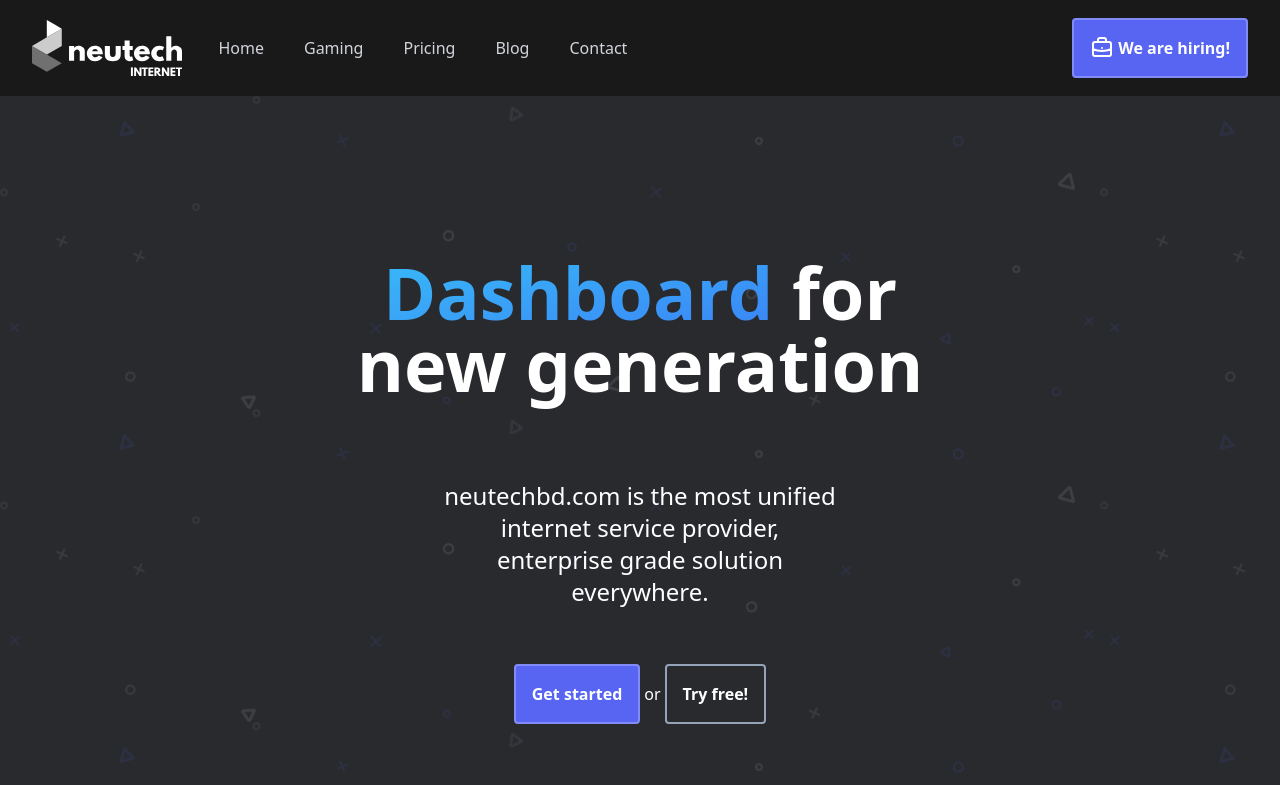
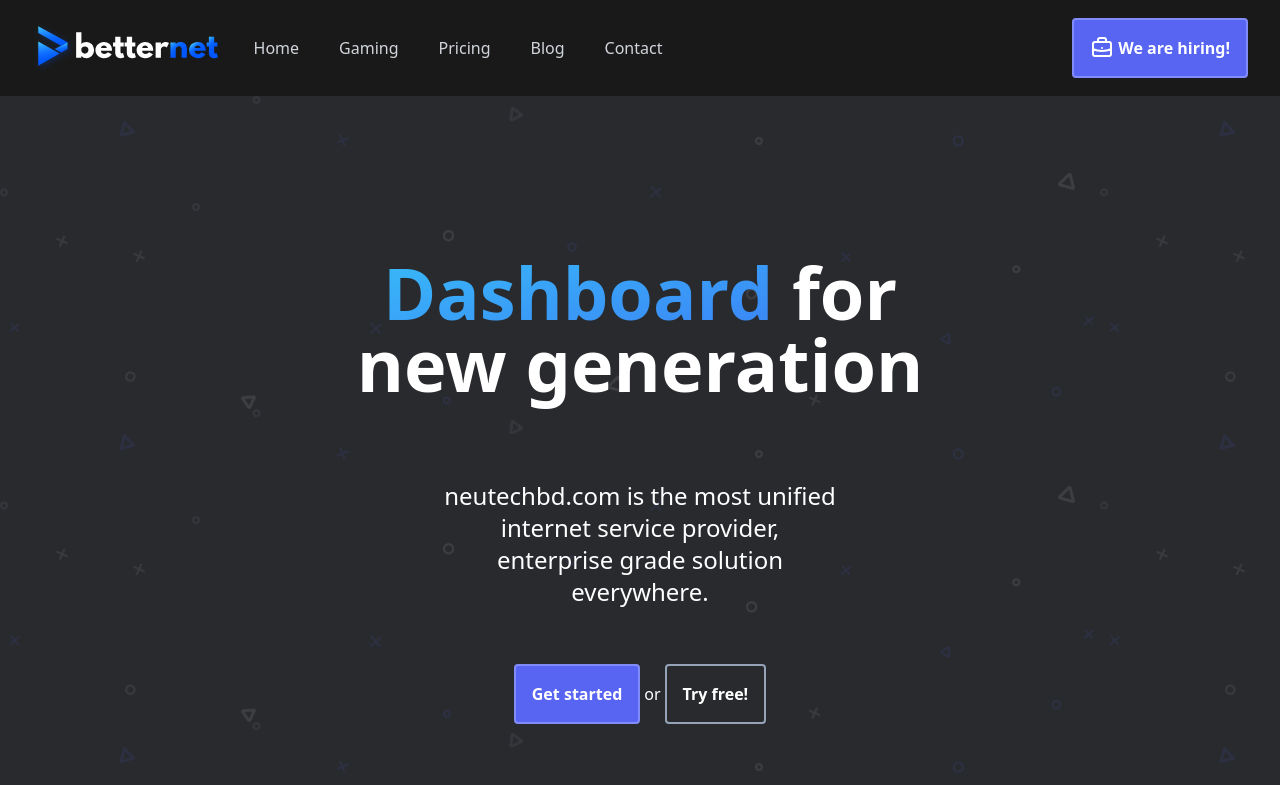
Before and after one commit to bobalok/brainfreeze, a Next.js app: page /dashboard in a window 1280 px wide. Shown: the top 785 px of the page. Built offline with nearby package versions, Linux system fonts and the light colour scheme.

Commit message:
betternet logo added

```diff
--- a/components/Navi.js
+++ b/components/Navi.js
@@ -12,7 +12,7 @@ import Link from "next/link";
 const navigation = [
   { name: "Home", href: "/", current: false },
   { name: "Gaming", href: "/dashboard", current: false },
-  { name: "Pricing", href: "/pricing", current: false },
+  { name: "Pricing", href: "/#pricing", current: false },
   { name: "Blog", href: "#", current: false },
   { name: "Contact", href: "#", current: false },
 ];
@@ -55,13 +55,13 @@ export default function Navi() {
                 <div className='flex-shrink-0 flex items-center'>
                   <img
                     className='block md:hidden h-14 w-auto'
-                    src='/neutechLogobwNoText.svg'
+                    src='/LogosForNeutechWeb/betternetLogoBW.svg'
                     // src="https://tailwindui.com/img/logos/workflow-mark-indigo-500.svg"
                     alt='neutech logo'
                   />
                   <img
                     className='hidden md:block h-14 w-auto'
-                    src='/neutechLogobwWithText.svg'
+                    src='/LogosForNeutechWeb/betternetTextBW.svg'
                     // src="https://tailwindui.com/img/logos/workflow-logo-indigo-500-mark-white-text.svg"
                     alt='neutech logo'
                   />
```
Also changed, not shown: public/LogosForNeutechWeb/betternetLogoBW.svg (added), public/LogosForNeutechWeb/betternetTextBW.svg (added).
